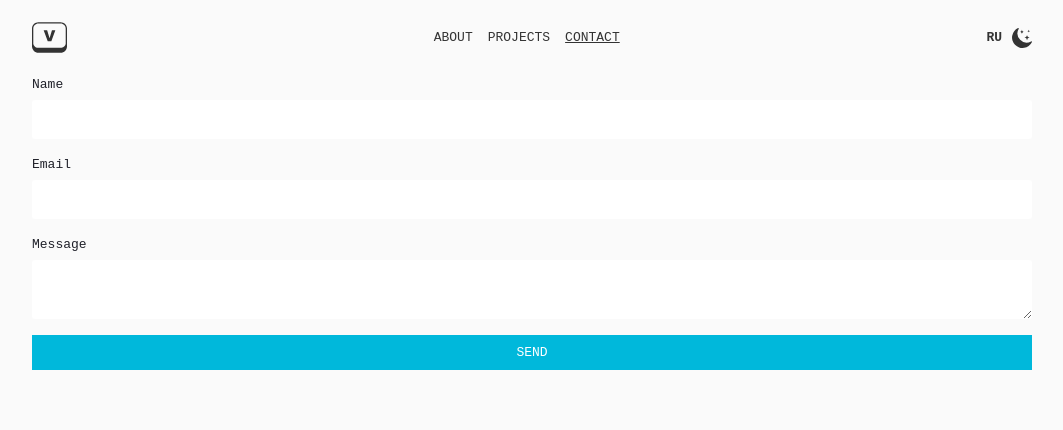
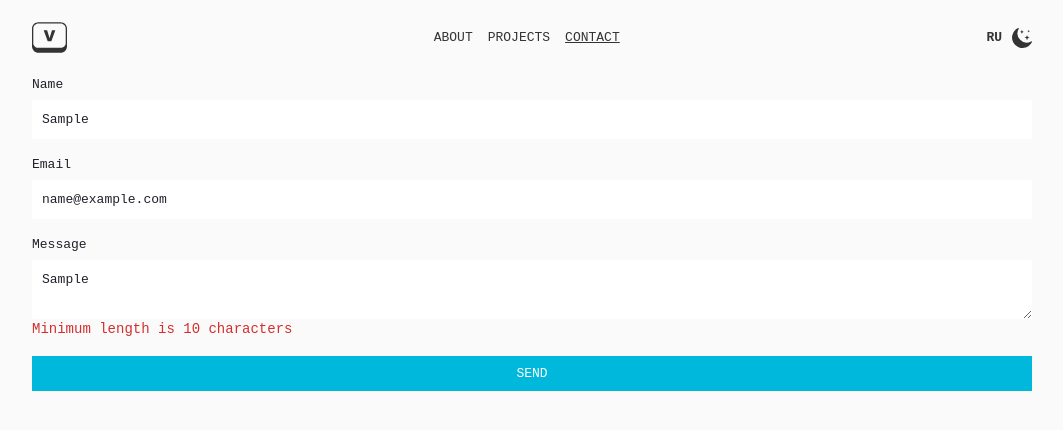
Before and after one commit to vzybailo/portfolio, a Vue app: page /contact in a window 1280 px wide. Both pictures are taken after typing "Sample", "name@example.com", "Sample" into the empty fields and a click on the button "SEND". Shown: the top 430 px of the page, without its empty margins (108-1171 px from the left). Built offline with nearby package versions, Linux system fonts and the light colour scheme.

Commit message:
add validation contact form

```diff
--- a/src/components/layout/Form.vue
+++ b/src/components/layout/Form.vue
@@ -1,17 +1,20 @@
 <template>
   <form class="flex flex-col mb-4" v-on:submit.prevent="sendForm">
-    <label for="name" class="flex flex-col">
+    <label for="name" class="flex flex-col  mb-4">
       {{ $t('form.name') }}
-      <input class="form__input bg-white mb-4" id="name" type="text" v-model="formData.name" />
+      <input class="form__input bg-white" id="name" type="text" v-model="formData.name" @blur="v$.name.$touch()"/>
+      <span  class="form__error" v-if="v$.name.$error">{{ getErrorMessage('name') }}</span>
     </label>
-    <label for="email" class="flex flex-col">
+    <label for="email" class="flex flex-col  mb-4">
       {{ $t('form.email') }}
-      <input class="form__input bg-white mb-4" id="email" type="email" v-model="formData.email" />
+      <input class="form__input bg-white" id="email" type="email" v-model="formData.email" @blur="v$.email.$touch()"/>
+      <span  class="form__error" v-if="v$.email.$error">{{ getErrorMessage('email') }}</span>
     </label>
-    <label for="message" class="flex flex-col">
+    <label for="message" class="flex flex-col  mb-4">
       {{ $t('form.message') }}
-      <textarea class="form__input bg-white mb-4" id="message" v-model="formData.message">
+      <textarea class="form__input bg-white" id="message" v-model="formData.message" @blur="v$.message.$touch()">
       </textarea>
+      <span  class="form__error" v-if="v$.message.$error">{{ getErrorMessage('message') }}</span>
     </label>
     <button
       class="bg-cyan-500 p-2 text-white transition hover:bg-sky-700 cursor-pointer uppercase"
@@ -24,6 +27,11 @@
 
 <script setup>
 import { ref } from 'vue'
+import useVuelidate from '@vuelidate/core'
+import { required, minLength, email } from '@vuelidate/validators'
+import { useI18n } from 'vue-i18n'
+
+const { t } = useI18n()
 
 const formData = ref({
   name: '',
@@ -31,16 +39,35 @@ const formData = ref({
   message: '',
 })
 
-const sendForm = () => {
-  let fromForm = {
-    name: formData.value.name,
-    email: formData.value.email,
-    message: formData.value.message,
+const rules = {
+  name: { required, minLength: minLength(3) },
+  email: { required, email },
+  message: { required, minLength: minLength(10) }
+}
+const v$ = useVuelidate(rules, formData)
+const getErrorMessage = (field) => {
+  if (!v$.value[field].$error) return ''
+
+  const error = v$.value[field].$errors[0]
+  if (error.$validator === 'required') return t('form.validation.required')
+  if (error.$validator === 'minLength') return t('form.validation.minLength', { min: error.$params.min })
+  if (error.$validator === 'email') return t('form.validation.email')
+
+  return ''
+}
+
+const sendForm = async () => {
+  const isValid = await v$.value.$validate()
+  if (!isValid) {
+    console.log('Validation failed')
+    return
   }
-  console.log(fromForm)
-  formData.value.name = ''
-  formData.value.email = ''
-  formData.value.message = ''
+
+  // Если всё ок — отправляем данные
+  console.log('Form Data:', formData.value)
+  alert('Form submitted successfully!')
+  formData.value = { name: '', email: '', message: '' }
+  v$.value.$reset() // Сбрасываем ошибки
 }
 </script>
 
@@ -52,4 +79,8 @@ const sendForm = () => {
   padding: 10px;
   margin-top: 5px;
 }
+.form__error {
+  color: #d42f2f;
+  font-size: 14px;
+}
 </style>
--- a/src/locales/en.json
+++ b/src/locales/en.json
@@ -9,7 +9,12 @@
     "name": "Name",
     "email": "Email",
     "message": "Message",
-    "send": "Send"
+    "send": "Send",
+    "validation": {
+      "required": "This field is required",
+      "minLength": "Minimum length is {min} characters",
+      "email": "Enter a valid email"
+    }
   },
   "name": "Vitali Zybaila",
   "copyright": "All rights reserved."
--- a/src/locales/ru.json
+++ b/src/locales/ru.json
@@ -9,7 +9,12 @@
     "name": "Имя",
     "email": "Почта",
     "message": "Сообщение",
-    "send": "Отправить"
+    "send": "Отправить",
+    "validation": {
+      "required": "Это поле обязательно",
+      "minLength": "Минимальная длина {min} символов",
+      "email": "Введите корректный email"
+    }
   },
   "name": "Виталий Зыбайло",
   "copyright": "Все права защищены."
```
